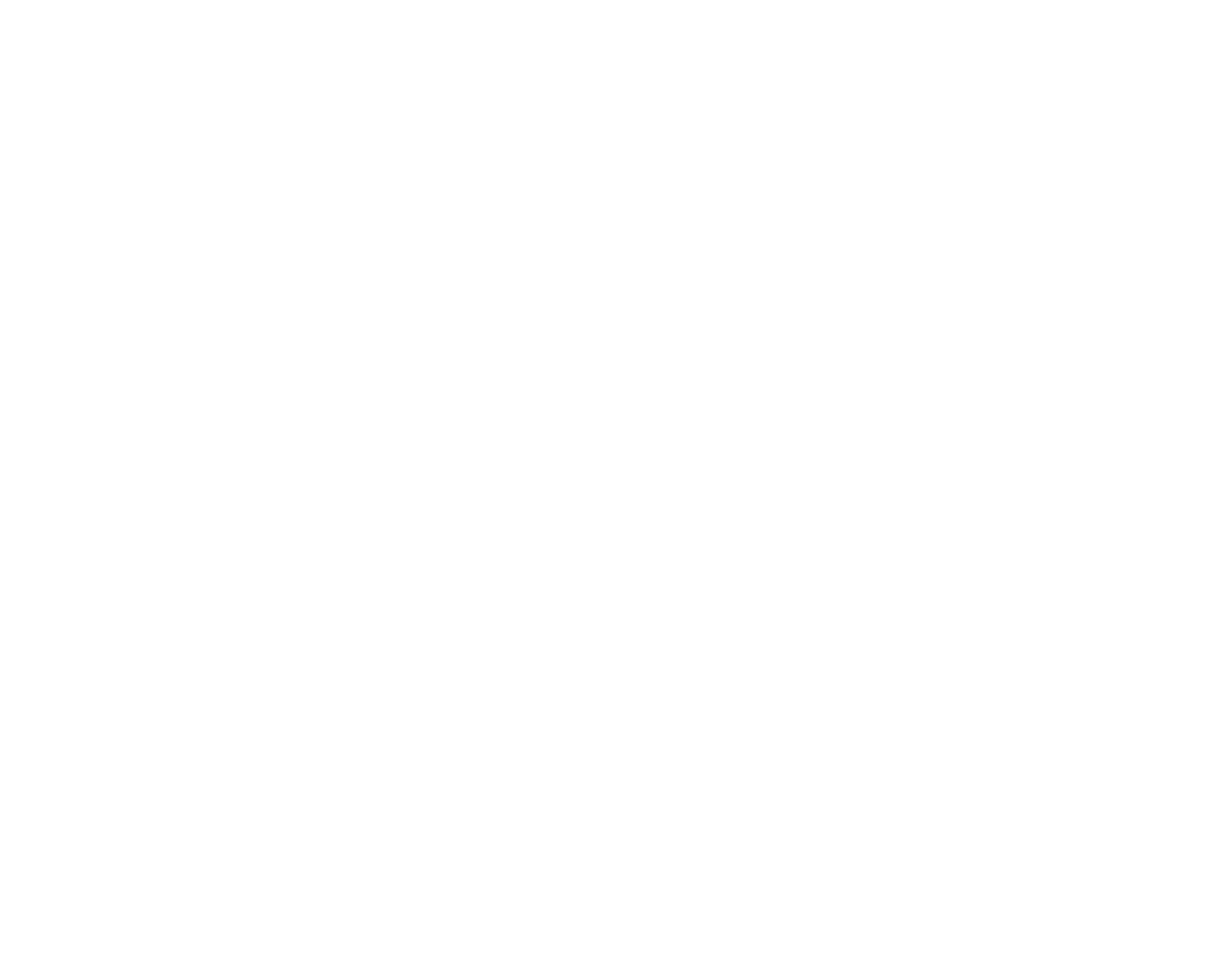
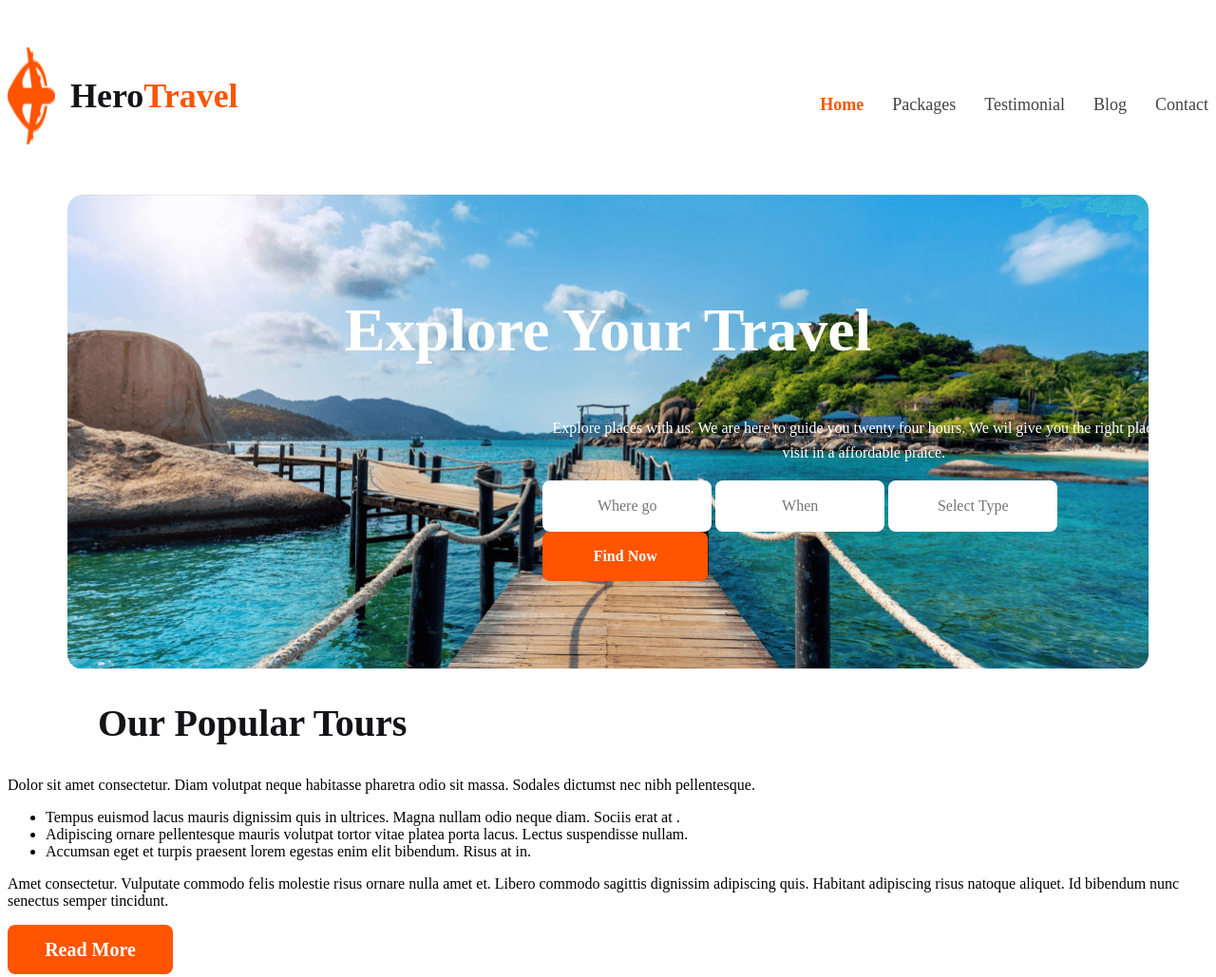
Before and after one commit to abid968/travel-agency, a plain HTML site: page index.html in a window 1280 px wide. Shown: the whole page at 95% size. Before the commit the page ends 800 px from the top, so only its background shows below. Drawn offline with Linux system fonts and the light colour scheme.

Commit message:
header section added

```diff
--- a/index.html
+++ b/index.html
@@ -7,6 +7,46 @@
     <link rel="stylesheet" href="styles/travel.css">
 </head>
 <body>
+    <header>
+    <nav>
+        <ul class="list">
+            <li id="home-text">Home</li>
+            <li>Packages</li>
+            <li>Testimonial</li>
+            <li>Blog</li>
+            <li>Contact</li>
+        </ul>
+        <div class="first-div">
+            <img id="logo" src="Images/Group 40071 (2).png" alt="">
+            <h2 id="travel-text">Hero<span id="span-text">Travel</span></h2>
+        </div>
+    </nav>
+    <div class="bg-image">
+        <h2 id="description">Explore Your Travel</h2>
+        <P id="description-text">Explore places with us. We are here to guide you twenty four hours. We wil give you the right place to visit in a affordable praice.</P>
+    <div class="input">
+        <input id="where-go" type="text" placeholder="Where go">
+        <input id="when" type="text" placeholder="When">
+        <input id="select-type" type="text" placeholder="Select Type">
+        <button id="find-btn">Find Now</button>
+        </div>
+        </div>
+    </header>
+    <main>
+        <div>
+         <h2 id="items">Our Popular Tours</h2>
+         <P>Dolor sit amet consectetur. Diam volutpat neque habitasse pharetra odio sit massa. Sodales dictumst nec nibh pellentesque.</P>
+         <ul>
+            <li>Tempus euismod lacus mauris dignissim quis in ultrices. Magna nullam odio neque diam. Sociis erat at .</li>
+            <li>Adipiscing ornare pellentesque mauris volutpat tortor vitae platea porta lacus. Lectus suspendisse nullam.</li>
+            <li> Accumsan eget et turpis praesent lorem egestas enim elit bibendum. Risus at in.</li>
+         </ul>
+         <p>Amet consectetur. Vulputate commodo felis molestie risus
+            ornare nulla amet et. Libero commodo sagittis dignissim adipiscing quis. Habitant adipiscing risus natoque aliquet. Id bibendum nunc senectus semper tincidunt.</p>
+            <button id="read-btn">Read More</button>
+
+        </div>
+    </main>
 
 </body>
 </html>
--- a/styles/travel.css
+++ b/styles/travel.css
@@ -0,0 +1,146 @@
+#travel-text{
+    color: #131318;
+    font-family: Mulish;
+    font-size: 36px;
+    font-weight: 800;
+}
+#span-text{
+    color: #FF5400;
+    font-family: Mulish;
+    font-size: 36px;
+    font-style: normal;
+    font-weight: 800;
+    line-height: normal;
+}
+#home-text{
+    color: #FF5400;
+    text-align: center;
+    font-family: Mulish;
+    font-size: 18px;
+    font-style: normal;
+    font-weight: 700;
+    line-height: normal;
+}
+.list{
+    color: var(--Dark-02, #424247);
+    font-family: Mulish;
+    font-size: 18px;
+    font-weight: 400;
+    margin-top: 50px;
+
+}
+nav ul{
+    display: flex;
+    gap: 30px;
+    float: right;
+    list-style: none;
+
+
+}
+.first-div{
+    display: flex;
+    margin-top: 50px;
+    gap: 16px;
+}
+#logo{
+    width: 50px;
+}
+.bg-image{
+    background-image: url('../Images/Group\ 13\ \(1\)\ \(1\).png');
+    width: 90%;
+    height: 500px;
+    background-position: center;
+    background-size: cover;
+    margin: 30px auto;
+    border-radius: 16px;
+}
+#description{
+    color: #FFF;
+    font-family: Mulish;
+font-size: 64px;
+font-weight: 800;
+text-align: center;
+padding-top: 106px;
+}
+#description-text{
+    width: 676px;
+    color: #FFF;
+text-align: center;
+font-family: Mulish;
+font-size: 16px;
+font-weight: 400;
+line-height: 26px;
+padding-left: 500px;
+}
+#where-go{
+    width: 174px;
+height: 52px;
+border-radius: 8px;
+background: #FFF;
+border-style: none;
+color: rgba(19, 19, 24, 0.50);
+text-align: center;
+font-family: Mulish;
+font-size: 16px;
+font-weight: 400;
+}
+#when{
+    width: 174px;
+height: 52px;
+border-radius: 8px;
+background: #FFF;
+border-style: none;
+color: rgba(19, 19, 24, 0.50);
+text-align: center;
+font-family: Mulish;
+font-size: 16px;
+font-weight: 400;
+}
+#select-type{
+    width: 174px;
+height: 52px;
+border-radius: 8px;
+background: #FFF;
+border-style: none;
+color: rgba(19, 19, 24, 0.50);
+text-align: center;
+font-family: Mulish;
+font-size: 16px;
+font-weight: 400;
+}
+.input{
+    padding-left: 500px;
+}
+#find-btn{
+    color: #FFF;
+text-align: center;
+font-family: Mulish;
+font-size: 16px;
+font-weight: 700;
+width: 174px;
+height: 52px;
+border-radius: 8px;
+background: #FF5400;
+border-style: none;
+}
+#items{
+    color: #131318;
+text-align: center;
+font-family: Mulish;
+font-size: 40px;
+font-weight: 800;
+display: flex;
+margin-left: 95px;
+}
+#read-btn{
+    color: #FFF;
+text-align: center;
+font-family: Mulish;
+font-size: 20px;
+font-weight: 800;
+width: 174px;
+height: 52px;
+border-radius: 8px;
+background: #FF5400;
+border-style: none;
+}
```
